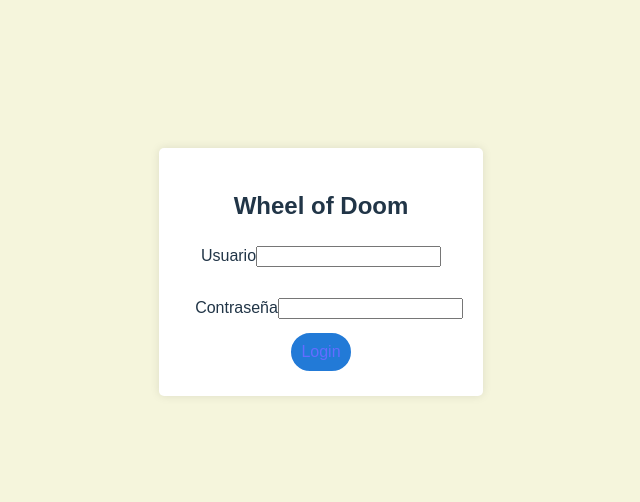
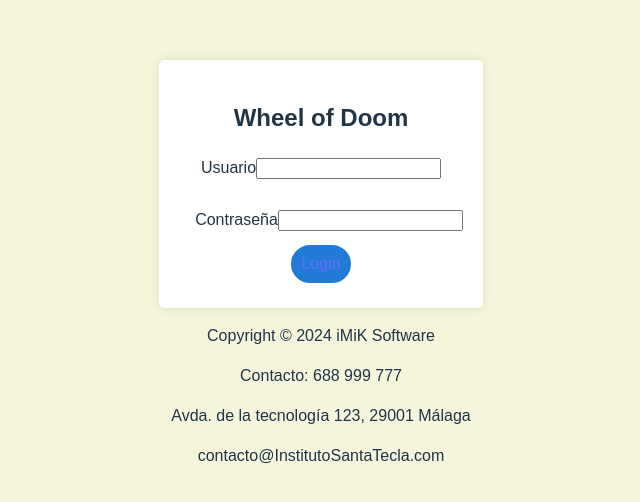
Before and after one commit to Claudia-Arias/Proyecto4, a React (Vite) app in the folder React4/: page / in a window 1280 px wide. Shown: the part 128-630 px from the top of the page, without its empty margins (319-959 px from the left). Built offline with nearby package versions, Linux system fonts and the light colour scheme; the HTML template or start-up script is replaced by a standard one.

Commit message:
test footer

```diff
--- a/React4/src/components/NavFooter/Footer.jsx
+++ b/React4/src/components/NavFooter/Footer.jsx
@@ -0,0 +1,25 @@
+import './Footer.css'
+
+
+
+function Footer() {
+
+
+  return (
+    <>
+      <div className='footer'>
+        <div className='copyR'>
+
+          <p>Copyright &copy; 2024 iMiK Software</p>
+        </div>
+        <div className='textoFooter'>
+          <p>Contacto: 688 999 777</p>
+          <p>Avda. de la tecnología 123, 29001 Málaga</p>
+          <p>contacto@InstitutoSantaTecla.com</p>
+        </div>
+      </div>
+    </>
+  )
+}
+
+export default Footer;
--- a/React4/src/views/Login.jsx
+++ b/React4/src/views/Login.jsx
@@ -2,6 +2,7 @@ import { useState } from 'react'
 import { Link } from 'react-router-dom'
 import Home from './Home'
 import "./login.css";
+import Footer from "../components/NavFooter/Footer"
 
 
 
@@ -34,7 +35,7 @@ const [textoBoton,setTextoBoton] =useState("Login");
         </form>
       </div>
 
-
+    <Footer/>
 
     </>
   )
```
